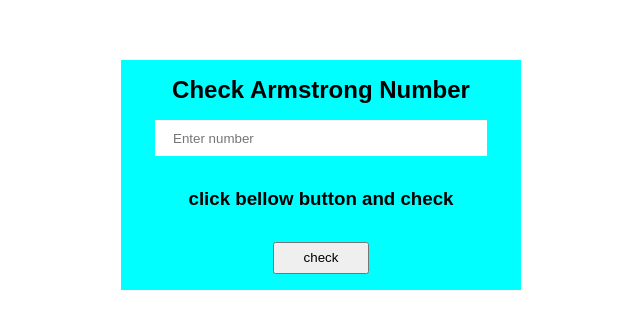
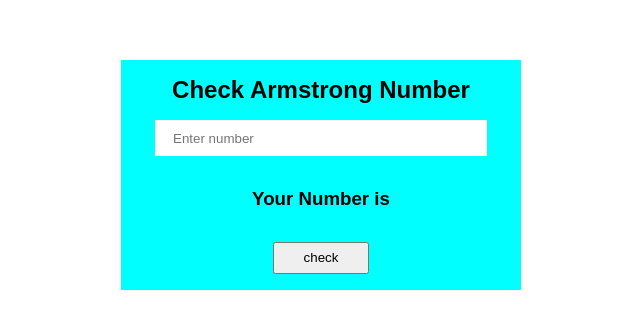
Before and after one commit to DEEPAKRAJORIYA352/ArmstrongCheck, a plain HTML site: page index.html in a window 1280 px wide. Shown: the part 225-554 px from the top of the page, without its empty margins (319-959 px from the left). Drawn offline with Linux system fonts and the light colour scheme.

Commit message:
Update index.html

```diff
--- a/index.html
+++ b/index.html
@@ -10,7 +10,7 @@
     <div class="container">
       <h2>Check Armstrong Number</h2>
       <input type="text" id="input-number" placeholder="Enter number" />
-      <h3 id="notify">click bellow button and check</h3>
+      <h3 id="notify">Your Number is</h3>
       <button id="check-btn">check</button>
     </div>
     <script src="script.js"></script>
```
